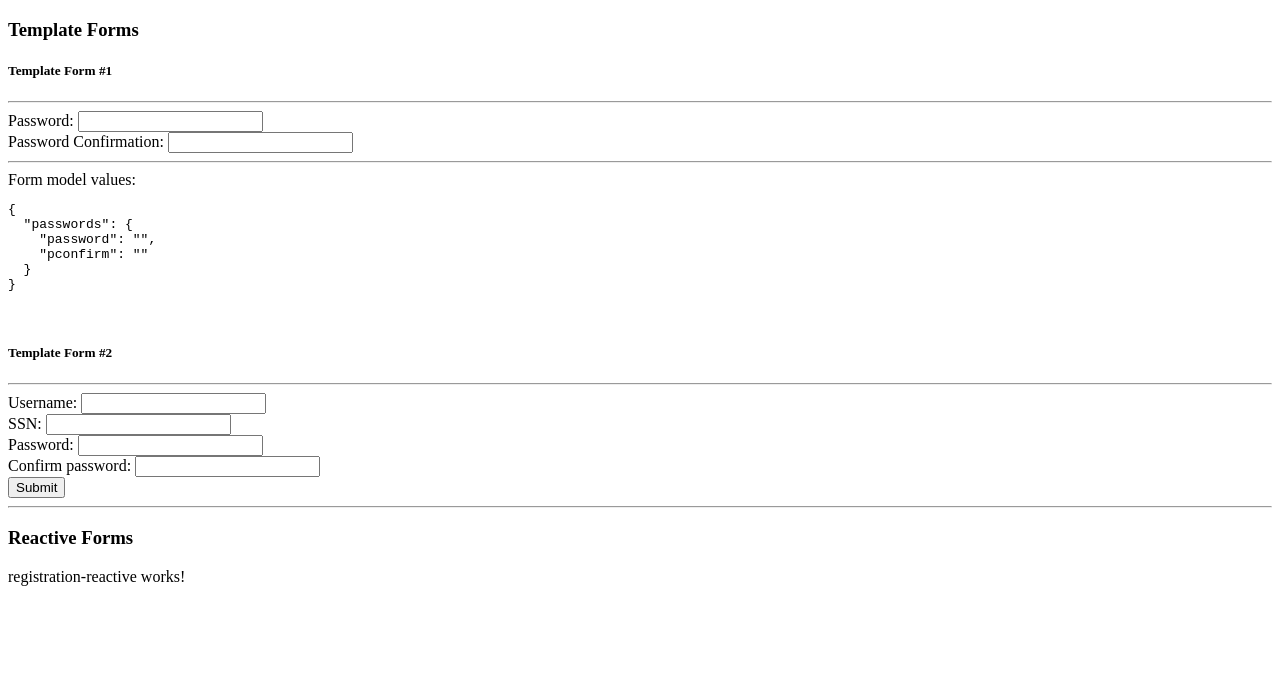
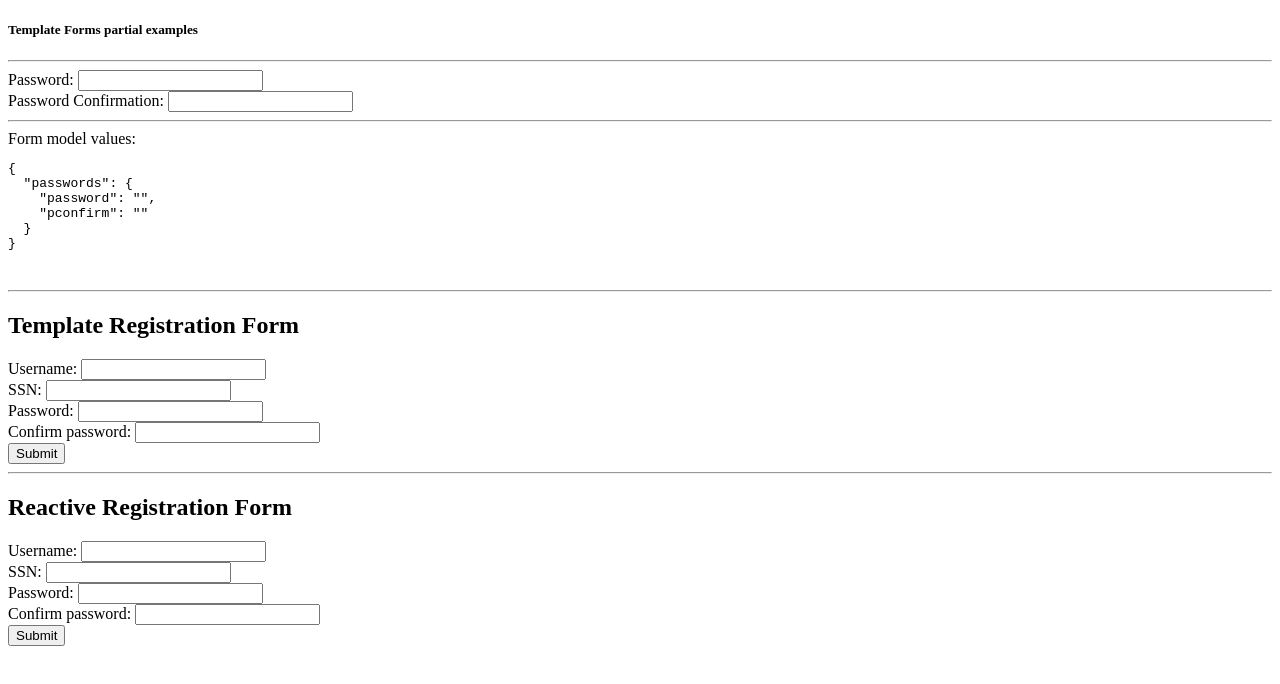
Before and after one commit to FoxGeoff/FormsAPI, an Angular app: page / in a window 1280 px wide. Shown: the top 684 px of the page. Built offline with nearby package versions, Linux system fonts and the light colour scheme.

Commit message:
Add reactive API to HTML forms

```diff
--- a/src/app/app.component.html
+++ b/src/app/app.component.html
@@ -1,4 +1,3 @@
-<h3>Template Forms</h3>
 <app-registration-template></app-registration-template>
-<h3>Reactive Forms</h3>
+
 <app-registration-reactive></app-registration-reactive>
--- a/src/app/registration-reactive/registration-reactive.component.html
+++ b/src/app/registration-reactive/registration-reactive.component.html
@@ -1,3 +1,15 @@
-<p>
-  registration-reactive works!
-</p>
+<h2>Reactive Registration Form</h2>
+<form [formGroup]="myFormModel"
+      (ngSubmit)="onSubmit()">
+  <div>Username: <input type="text" formControlName="username"></div>
+  <div>SSN:      <input type="text" formControlName="ssn"></div>
+
+  <div formGroupName="passwordsGroup">
+    <div>Password: <input type="password"
+                          formControlName="password"></div>
+
+    <div>Confirm password: <input type="password"
+                           formControlName="pconfirm"></div>
+  </div>
+  <button type="submit">Submit</button>
+</form>
--- a/src/app/registration-reactive/registration-reactive.component.ts
+++ b/src/app/registration-reactive/registration-reactive.component.ts
@@ -11,12 +11,19 @@ export class RegistrationReactiveComponent implements OnInit {
 
   constructor() {
     this.myFormModel = new FormGroup({
-      username: new FormControl(''),
-      ssn: new FormControl('')
-   });
+      username: new FormControl(),
+      ssn: new FormControl(),
+      passwordsGroup: new FormGroup({
+        password: new FormControl(),
+        pconfirm: new FormControl()
+      })
+    });
   }
 
   ngOnInit() {
   }
 
+  onSubmit() {
+    console.log(this.myFormModel.value);
+  }
 }
--- a/src/app/registration-template/registration-template.component.html
+++ b/src/app/registration-template/registration-template.component.html
@@ -1,4 +1,4 @@
-<h5>Template Form #1</h5>
+<h5>Template Forms partial examples</h5>
 <hr>
 <form #f="ngForm">
   <div ngModelGroup="passwords">
@@ -14,9 +14,9 @@
 -->
 <hr> Form model values:
 <pre>{{ f.value | json }}</pre>
-<br>
-<h5>Template Form #2</h5>
-<hr>
+<br><hr>
+<h2>Template Registration Form</h2>
+
 <form #f2="ngForm" (ngSubmit)="onSubmit(f.value)">
   <!-- Form controls will be added here -->
   <div>Username:
```
Also changed, not shown: 1 other file (tests, documents, lock files or other folders).
